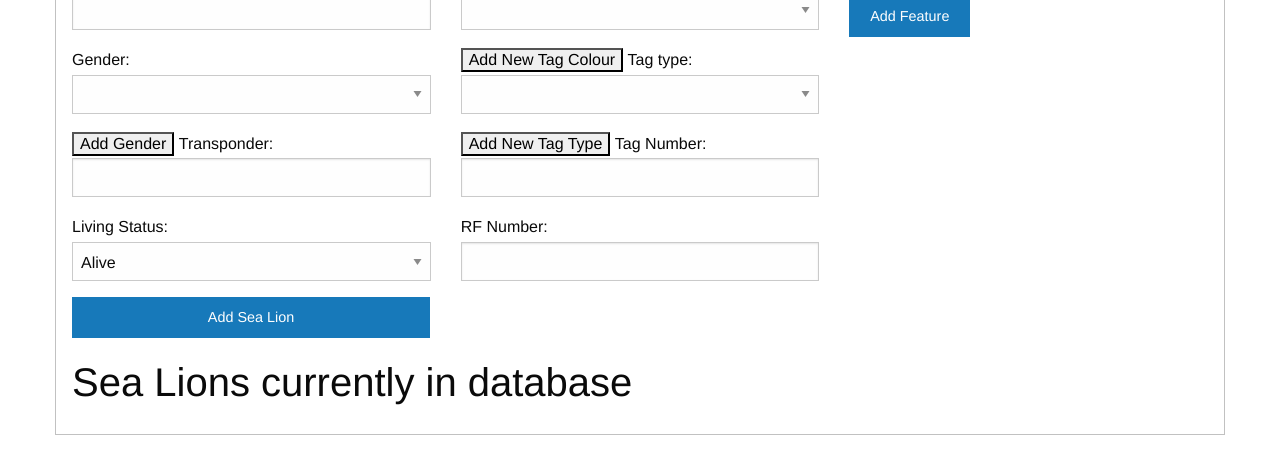
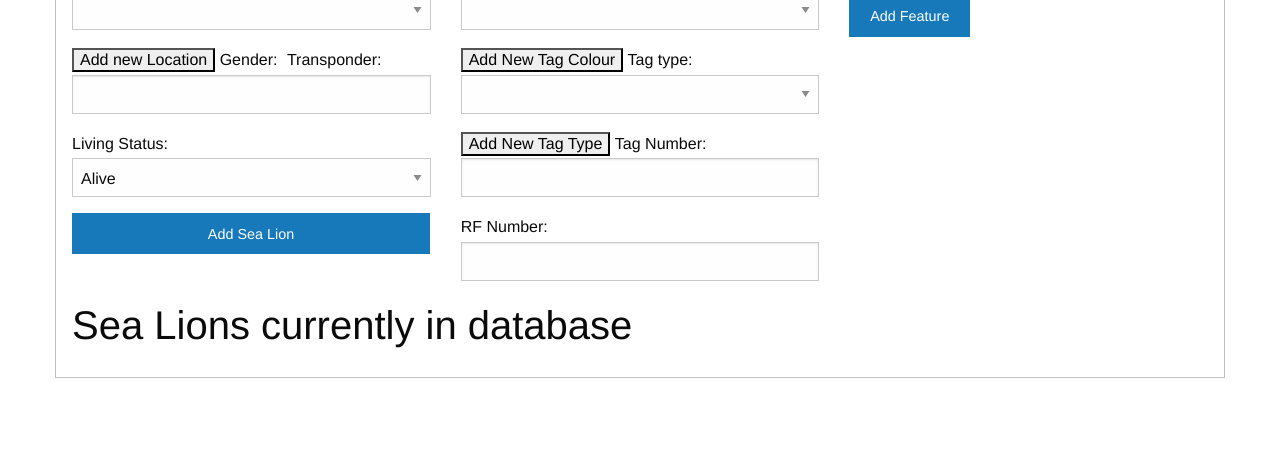
Before and after one commit to michael-barnes-ssj/sea-lions, a plain HTML site: page Firestore/add_sealion.html in a window 1280 px wide. Shown: the part 481-932 px from the top of the page. After the commit the page ends 875 px from the top, so only its background shows below. Drawn offline with Linux system fonts and the light colour scheme; no server answers.

Commit message:
Changed new gender to new location

```diff
--- a/Firestore/add_sealion.html
+++ b/Firestore/add_sealion.html
@@ -46,12 +46,13 @@
                                         <input id="dob" type="date" name="dob">
 
                                         <label for="pob">POB: </label>
-                                        <input id="pob" type="text" name="pob">
+										<select id="pob">
+                                        </select>
+										<input name="pob" type="button" value="Add new Location" onclick="addToList(this)">
 
                                         <label for="gender">Gender: </label>
-                                        <select id="gender">
-                                        </select>
-                                        <input name="gender" type="button" value="Add Gender" onclick="addToList(this)">
+
+
 
                                         <label for="transponder">Transponder: </label>
                                         <input id="transponder" type="text" name="transponder">
--- a/Firestore/populate_dropdowns.js
+++ b/Firestore/populate_dropdowns.js
@@ -1,6 +1,6 @@
 function fillDropdowns()
 {
-	getList("gender");
+	getList("pob");
 	getList("tagcolour");
 	getList("tagtype");
 	getMothers();
```
